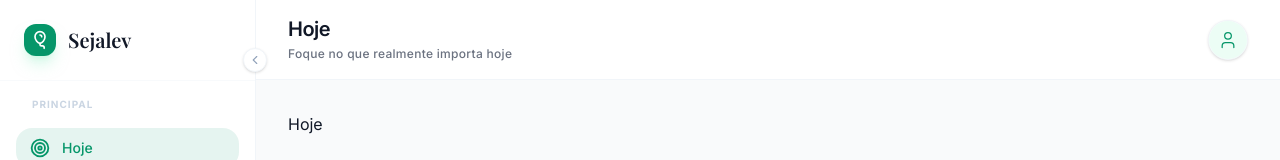
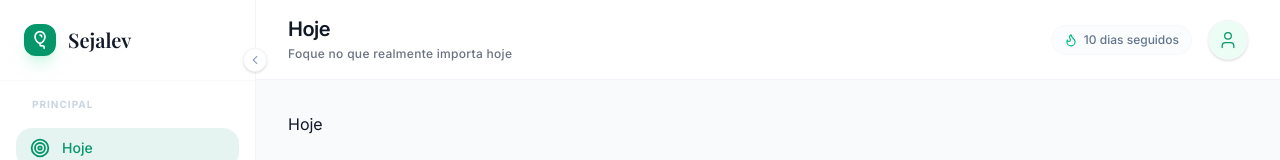
Before and after one commit to daniel-barbosaa/sejalev-frontend, a React (Vite) app: page /hoje in a window 1280 px wide. Shown: the top 160 px of the page. Built offline with nearby package versions, Linux system fonts and the light colour scheme; a web font is replaced by a local one.

Commit message:
feat(header): adds streak days

```diff
--- a/index.html
+++ b/index.html
@@ -9,7 +9,7 @@
 
     <meta name="viewport" content="width=device-width, initial-scale=1.0" />
 
-    <meta name="theme-color" content="#F8F9F8" />
+    <meta name="theme-color" content="#059669" />
 
     <meta name="mobile-web-app-capable" content="yes" />
     <meta name="apple-mobile-web-app-status-bar-style" content="default" />
--- a/src/view/components/header.tsx
+++ b/src/view/components/header.tsx
@@ -1,4 +1,5 @@
-import { User } from "lucide-react";
+import { Flame, User } from "lucide-react";
+import { useState } from "react";
 
 interface HeaderProps {
   title: string;
@@ -6,12 +7,28 @@ interface HeaderProps {
 }
 
 export function Header({ title, subtitle }: HeaderProps) {
+  const [streakDays] = useState(10);
+  const getGreeting = () => {
+    const hour = new Date().getHours();
+
+    if (hour < 12) return "Bom dia";
+    if (hour < 18) return "Boa tarde";
+    return "Boa noite";
+  };
+  const greeting = getGreeting();
+  const userName = "Daniel.";
+
   return (
-    <header className="bg-background/80 flex h-14 items-center gap-8 border-b border-slate-100 px-8 py-3 md:h-20 md:bg-white md:px-8">
+    <header className="bg-background/80 flex h-14 items-center gap-8 px-8 py-3 md:h-20 md:border-b md:border-slate-100 md:bg-white md:px-8">
       <div className="flex-1">
         <h1 className="text-foreground text-lg leading-tight font-semibold tracking-tight md:text-xl">
           {title}
         </h1>
+
+        <p className="text-muted-foreground mt-1 text-xs font-medium tracking-wide md:hidden">
+          {greeting}, {userName}
+        </p>
+
         {subtitle && (
           <p className="text-muted-foreground mt-1 hidden text-xs font-medium tracking-wide md:block">
             {subtitle}
@@ -19,11 +36,35 @@ export function Header({ title, subtitle }: HeaderProps) {
         )}
       </div>
 
-      <button className="group h-8 w-8 justify-center overflow-hidden rounded-full border border-slate-100 bg-white shadow-sm transition-all hover:shadow-md md:size-10">
-        <div className="flex h-full w-full items-center justify-center bg-emerald-50 transition-colors group-hover:bg-emerald-100">
-          <User className="text-primary stroke-[1.5px] md:size-5" />
+      <button
+        className={`flex items-center gap-1.5 rounded-full px-3 py-1.5 transition-all duration-300 md:hidden ${
+          streakDays >= 7
+            ? "border border-emerald-100 bg-emerald-50 text-emerald-600 shadow-sm active:scale-95 active:bg-emerald-100"
+            : "border border-slate-100 bg-slate-50 text-slate-400"
+        } `}
+      >
+        <Flame
+          size={16}
+          className={streakDays >= 7 ? "animate-pulse fill-emerald-600" : ""}
+        />
+        <span className="text-sm font-bold">{streakDays}</span>
+      </button>
+
+      <div className="hidden items-center gap-4 md:flex">
+        <div className="flex items-center gap-1.5 rounded-full border border-slate-100/50 bg-slate-50/50 px-3 py-1.5 text-xs font-medium text-slate-500">
+          <Flame
+            size={14}
+            className={streakDays >= 7 ? "text-emerald-500" : ""}
+          />
+          <span>{streakDays} dias seguidos</span>
         </div>
-      </button>
+
+        <button className="group h-8 w-8 justify-center overflow-hidden rounded-full border border-slate-100 bg-white shadow-sm transition-all hover:shadow-md md:size-10">
+          <div className="flex h-full w-full items-center justify-center bg-emerald-50 transition-colors group-hover:bg-emerald-100">
+            <User className="text-primary stroke-[1.5px] md:size-5" />
+          </div>
+        </button>
+      </div>
     </header>
   );
 }
```
